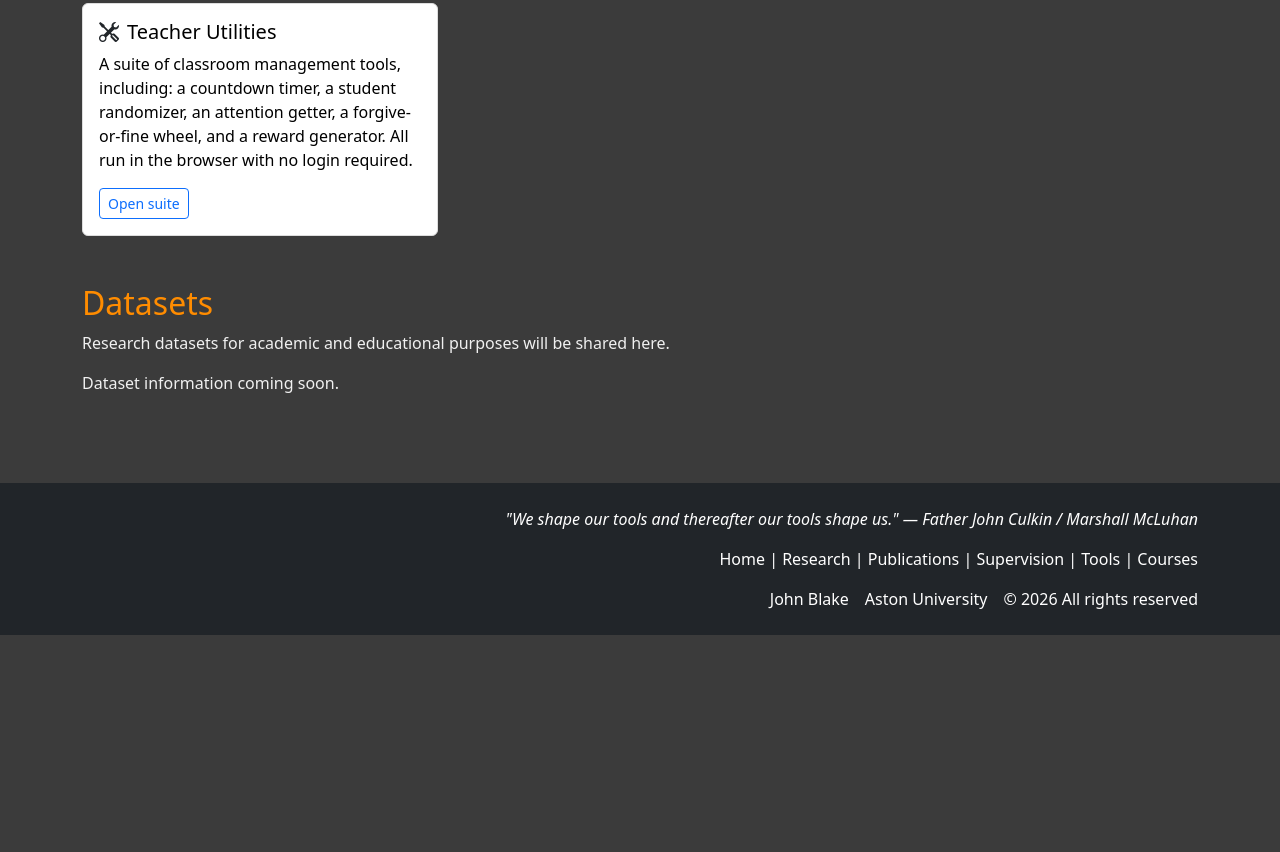
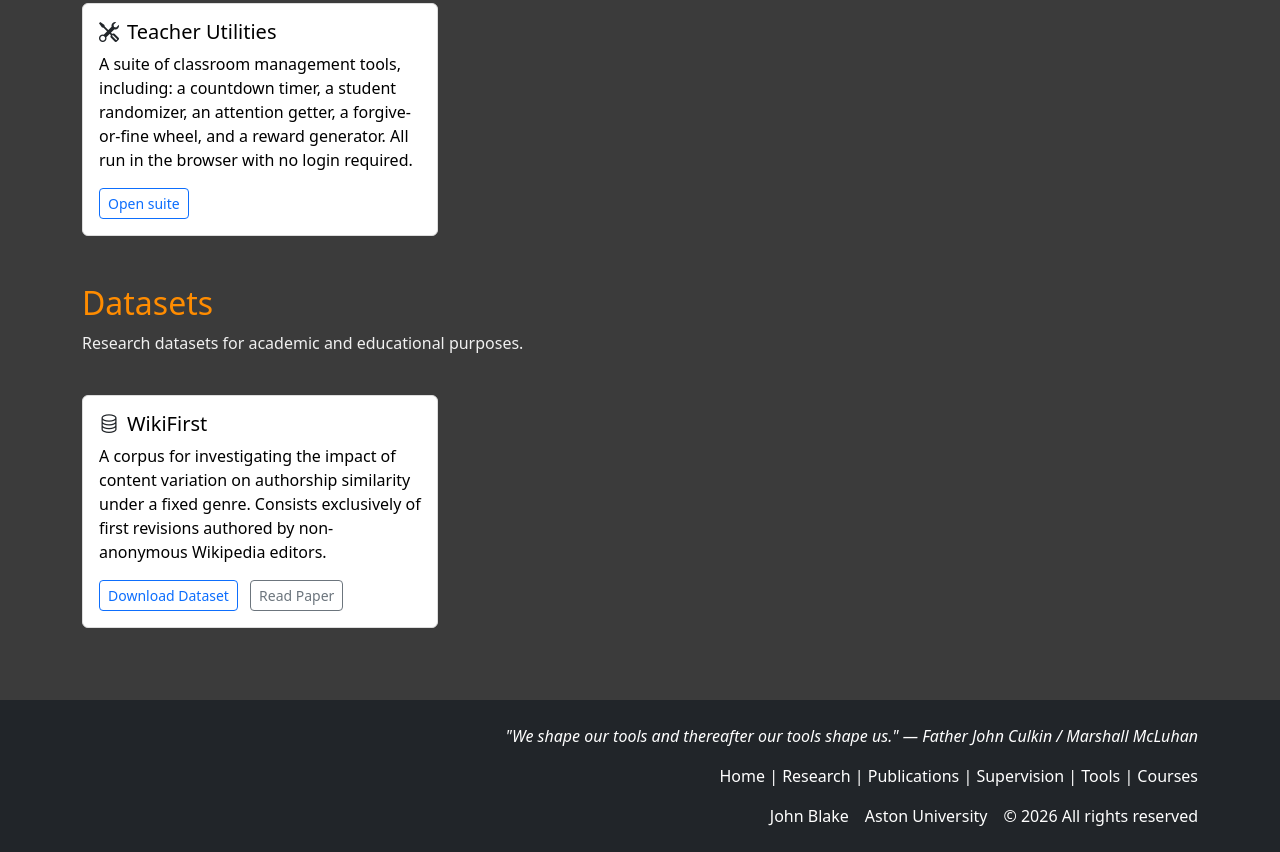
Before and after one commit to john6938/AstonTNT, an Eleventy site: page src/tools/index.njk in a window 1280 px wide. Shown: the part 973-1825 px from the top of the page. Before the commit the page ends 1608 px from the top, so only its background shows below. Built offline with nearby package versions, Linux system fonts and the light colour scheme; Eleventy itself is replaced by a stand-in of ours; files that its build step writes are made by us from their sources.

Commit message:
Add WikiFirst dataset tile to Tools page

```diff
--- a/src/tools/index.njk
+++ b/src/tools/index.njk
@@ -82,6 +82,18 @@ quote: '"We shape our tools and thereafter our tools shape us." — Father John
   </div>
 
   <h2 class="mt-5">Datasets</h2>
-  <p>Research datasets for academic and educational purposes will be shared here.</p>
-  <p>Dataset information coming soon.</p>
+  <p>Research datasets for academic and educational purposes.</p>
+
+  <div class="row g-4 mt-2">
+    <div class="col-md-6 col-lg-4">
+      <div class="card h-100">
+        <div class="card-body">
+          <h5 class="card-title"><i class="bi bi-database me-2 text-dark"></i>WikiFirst</h5>
+          <p class="card-text">A corpus for investigating the impact of content variation on authorship similarity under a fixed genre. Consists exclusively of first revisions authored by non-anonymous Wikipedia editors.</p>
+          <a href="https://doi.org/10.34740/kaggle/dsv/14818305" class="btn btn-outline-primary btn-sm me-2" target="_blank" rel="noopener">Download Dataset</a>
+          <a href="https://aclanthology.org/2026.latechclfl-1.31/" class="btn btn-outline-secondary btn-sm" target="_blank" rel="noopener">Read Paper</a>
+        </div>
+      </div>
+    </div>
+  </div>
 </section>
```
